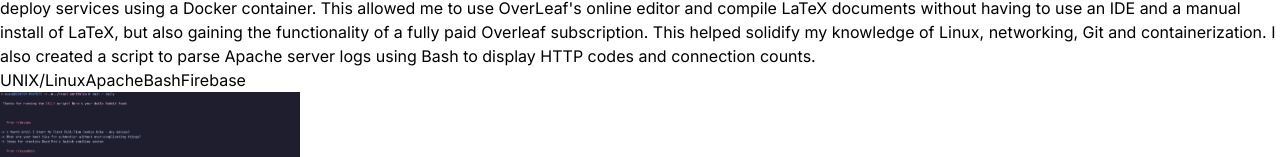
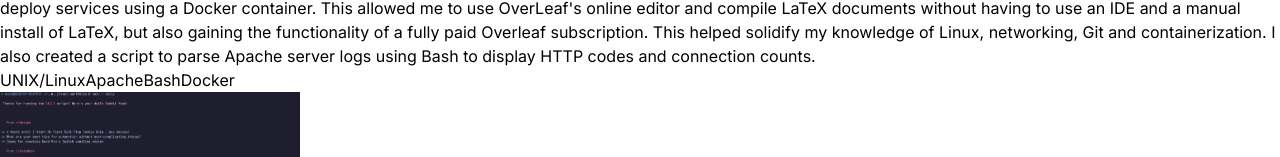
Before and after one commit to EthanGilles/Portfolio, a React (Vite) app: page / in a window 1280 px wide. Shown: the part 2698-2855 px from the top of the page. Built offline with nearby package versions, Linux system fonts and the light colour scheme.

Commit message:
small fix

```diff
--- a/src/constants/index.js
+++ b/src/constants/index.js
@@ -44,7 +44,7 @@ export const PROJECTS = [
     image: latex,
     description:
       "Setup a dedicated home Linux Apache server to aid with web development and creating LaTeX documents. I learned how to install and configure Apache and how to deploy services using a Docker container. This allowed me to use OverLeaf's online editor and compile LaTeX documents without having to use an IDE and a manual install of LaTeX, but also gaining the functionality of a fully paid Overleaf subscription. This helped solidify my knowledge of Linux, networking, Git and containerization. I also created a script to parse Apache server logs using Bash to display HTTP codes and connection counts.",
-    technologies: ["UNIX/Linux", "Apache", "Bash", "Firebase"],
+    technologies: ["UNIX/Linux", "Apache", "Bash", "Docker"],
     url: "https://github.com/EthanGilles/apache_parser",
   },
   {
```
